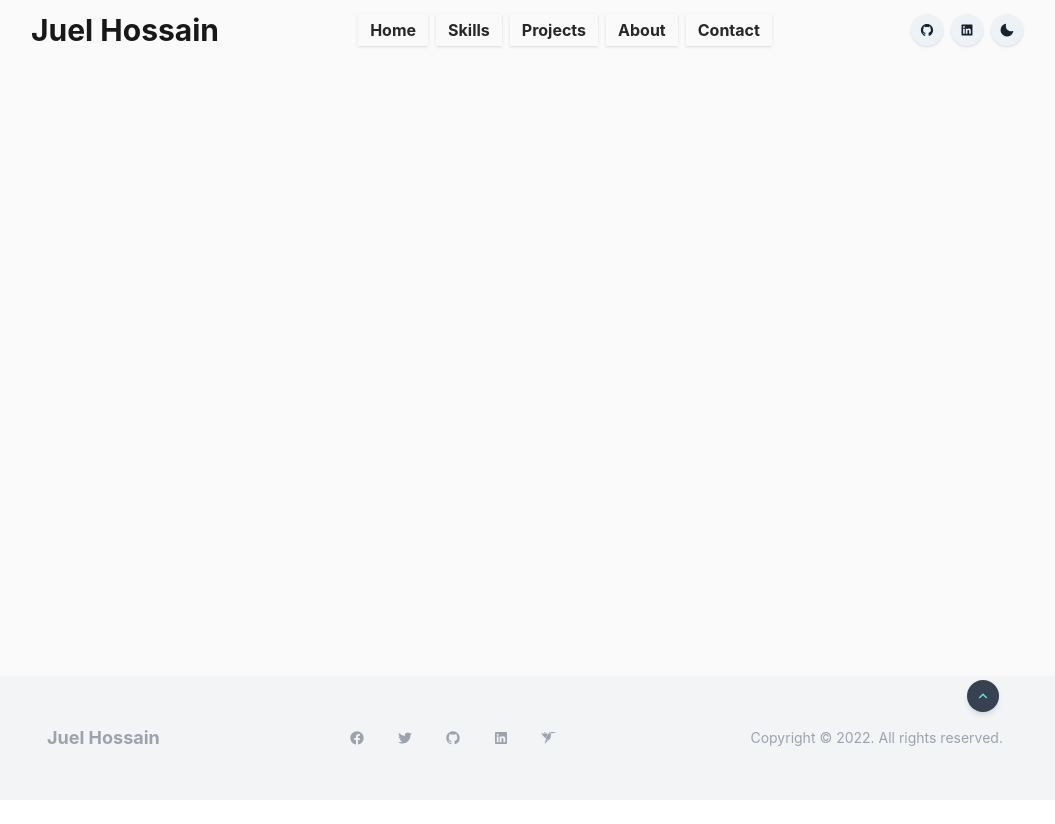
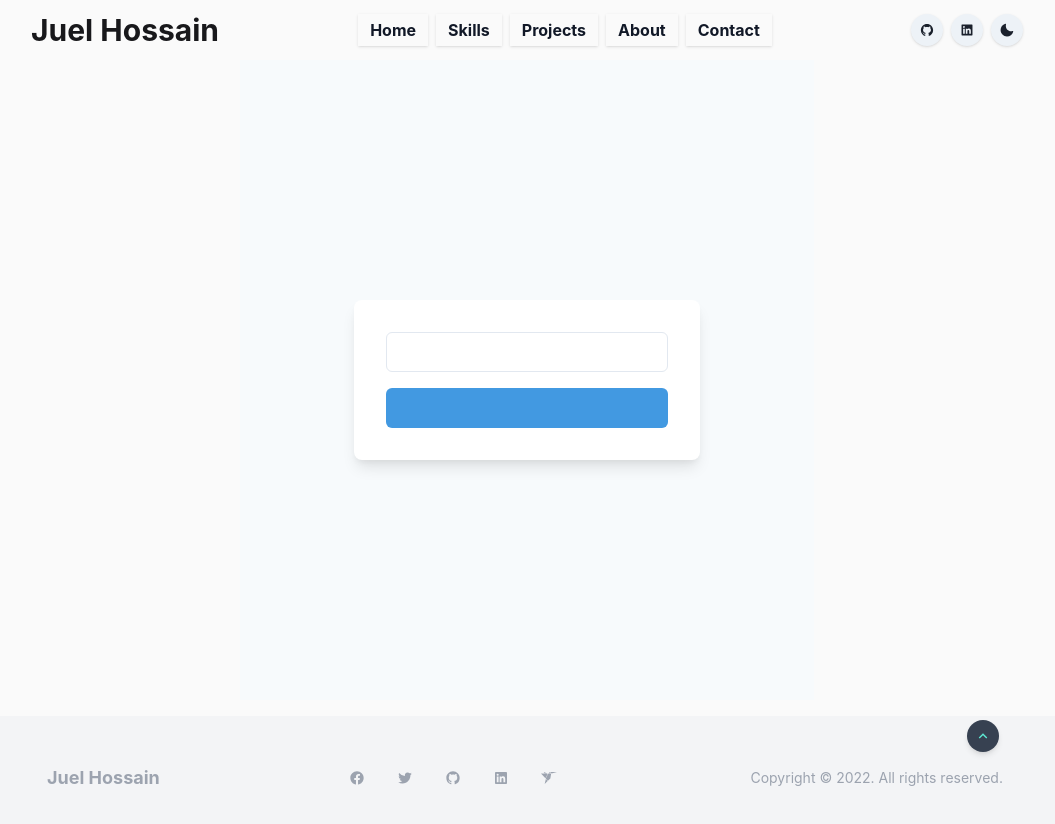
Before and after one commit to JuelHossain/Portfolio, a React (Create React App) app: page /maintenance in a window 1280 px wide. Shown: the top 824 px of the page, without its empty margins (113-1168 px from the left). Before the commit the page ends 800 px from the top, so only its background shows below. Built offline with nearby package versions, Linux system fonts and the light colour scheme.

Commit message:
trying to build a maintenance side

```diff
--- a/package.json
+++ b/package.json
@@ -24,6 +24,7 @@
     "react-hook-form": "^7.31.3",
     "react-hot-toast": "^2.2.0",
     "react-icons": "^4.4.0",
+    "react-query": "^4.0.0",
     "react-router-dom": "^6.3.0",
     "react-scripts": "5.0.1",
     "react-typed": "^1.2.0",
--- a/src/App.js
+++ b/src/App.js
@@ -6,15 +6,20 @@ import Home from "./Pages/Home/Home";
 
 import Skills from "./Pages/Skills/Skills";
 
-import Projects from "./Pages/Projects/Projects";
-import About from "./Pages/About/About";
-import Contact from './Pages/Contact/Contact';
+import { Center } from "@chakra-ui/react";
 import { Toaster } from "react-hot-toast";
 import Nav from "./Header/Nav";
-import { Center } from "@chakra-ui/react";
+import About from "./Pages/About/About";
+import Login from "./Pages/Admin/Login";
+import Contact from './Pages/Contact/Contact';
+import Projects from "./Pages/Projects/Projects";
+import { useState } from "react";
+import { AdminProvider } from "./context/AdminContext";
 function App() {
+  const [admin, setAdmin] = useState(false);
   return (
-    <div className="min-h-screen flex flex-col bg-zinc-50 dark:bg-zinc-900 text-zinc-800 dark:text-zinc-200 relative">
+    <AdminProvider value={{admin,setAdmin}}>
+      <div className="min-h-screen flex flex-col bg-zinc-50 dark:bg-zinc-900 text-gray-900 dark:text-zinc-200 relative">
 
       <Header />
       <Routes>
@@ -24,6 +29,7 @@ function App() {
         <Route path="/projects" element={<Projects />} />
         <Route path="/about" element={<About />} />
         <Route path="/Contact" element={<Contact />} />
+        <Route path="/maintenance" element={<Login/>}/>
       </Routes>
       <Center className="sticky bottom-0 bg-zinc-50 dark:bg-zinc-900 p-2 z-40 w-full">
         <Nav small={true} />
@@ -31,6 +37,7 @@ function App() {
       <Footer />
       <Toaster position="top-right" />
     </div>
+    </AdminProvider>
   );
 }
 
--- /dev/null
+++ b/src/Hooks/useProjects.js
@@ -0,0 +1,23 @@
+import { useEffect, useState } from 'react';
+
+
+const useProjects = () => {
+    const [projects, setProjects] = useState([]);
+    const [isLoading, setIsLoading] = useState(true);
+    const [error, setError] = useState(null);
+    useEffect(() => {
+        (async () => {
+            try {
+                const res = await fetch('http://localhost:5000/projects');
+            const data = await res.json();
+                setProjects(data);
+                setIsLoading(false);
+            } catch (err) {
+                setError(err);
+            }
+        })()
+    },[])
+
+    return { projects, isLoading, error };
+}
+export default useProjects;
--- /dev/null
+++ b/src/Pages/Admin/Login.js
@@ -0,0 +1,61 @@
+import { Box, Button, Container, Flex, FormControl, Input, Stack, useColorModeValue } from '@chakra-ui/react';
+import React, { useEffect, useState } from 'react';
+import { useAdmin } from './../../context/AdminContext';
+
+const Login = () => {
+    const [password, setPassword] = useState('');
+    const { admin, setAdmin } = useAdmin();
+    useEffect(() => {
+        console.log(admin)
+    },[admin])
+
+    const login = async(e) => {
+        e.preventDefault();
+        const res = await fetch('http://localhost:5000/admin', {
+            headers: {
+                password,
+                secret:'true'
+            }
+        })
+        // const data = await res.json();
+        const data = await res.json();
+        console.log('this is data', data);
+        setAdmin(data);
+
+    }
+    return (
+    <Container>
+    <Flex
+      minH={'80vh'}
+      align={'center'}
+      justify={'center'}
+      bg={useColorModeValue('gray.50', 'gray.800')}>
+      <Stack spacing={8} mx={'auto'} maxW={'lg'} py={12} px={6}>
+        <Box
+          rounded={'lg'}
+          bg={useColorModeValue('white', 'gray.700')}
+          boxShadow={'lg'}
+          p={8}>
+          <Stack spacing={4} as={'form'} onSubmit={login}>
+            <FormControl id="password">
+                                <Input type="password" value={password} onChange={(e) => {
+                                    setPassword(e.target.value);
+                                }} />
+            </FormControl>
+                            <Button
+                                type='submit'
+                bg={'blue.400'}
+                color={'white'}
+                _hover={{
+                  bg: 'blue.500',
+                }}>
+              </Button>
+            </Stack>
+        </Box>
+      </Stack>
+        </Flex>
+        </Container>
+  );
+};
+
+export default Login;
--- a/src/Pages/Projects/Projects.js
+++ b/src/Pages/Projects/Projects.js
@@ -1,12 +1,12 @@
-import { Container, SimpleGrid, Text } from "@chakra-ui/react";
+import { Container, Heading, SimpleGrid, Text } from "@chakra-ui/react";
 import React from "react";
-import { Heading } from "@chakra-ui/react";
-import ProjectsCard from "./ProjectsCard";
+import { Link } from "react-router-dom";
 import efruits from "../../assets/screencapture-efruitsmanager-web-app-2022-06-04-14_10_08.png";
 import screw from "../../assets/screencapture-screw-inc-web-app-2022-06-04-13_54_19.png";
+import superhero from "../../assets/screencapture-superheroshop-netlify-app-2022-06-04-14_36_17.png";
 import tourboy from "../../assets/screencapture-tourboy-web-app-2022-06-04-14_26_23.png";
-import superhero from "../../assets/screencapture-superheroshop-netlify-app-2022-06-04-14_36_17.png";
-import { Link } from "react-router-dom";
+import useProjects from './../../Hooks/useProjects';
+import ProjectsCard from "./ProjectsCard";
 const Projects = ({ home, size }) => {
   const projects = [
     {
@@ -48,6 +48,8 @@ const Projects = ({ home, size }) => {
       live: "https://superheroshop.netlify.app/",
     },
   ];
+    const data = useProjects();
+  console.log(data)
   return (
     <Container maxW={"container.lg"} className="my-6">
       <Heading size={"md"} className="text-center mt-12 mb-2">
--- a/src/Pages/Projects/ProjectsCard.js
+++ b/src/Pages/Projects/ProjectsCard.js
@@ -28,11 +28,11 @@ const ProjectsCard = ({ name, title, about, screen, git, live, server }) => {
                 href={git}
                 target={"_blank"}
                 icon={<AiFillGithub />}
-                className="bg-white shadow hover:bg-stone-900 hover:text-white dark:bg-gray-700 "
+                className="bg-white shadow hover:bg-stone-900 hover:text-white dark:bg-gray-700 dark:hover:bg-black "
               />
              {server&& <Button
                 leftIcon={<AiFillGithub />}
-                className="bg-white shadow  hover:bg-stone-900 hover:text-white dark:bg-gray-700"
+                className="bg-white shadow  hover:bg-stone-900 dark:hover:bg-black  hover:text-white dark:bg-gray-700"
                 as={"a"}
                 href={server}
               >
@@ -40,7 +40,7 @@ const ProjectsCard = ({ name, title, about, screen, git, live, server }) => {
               </Button>}
             </HStack>
             <Button
-              className="bg-white shadow hover:bg-red-500 hover:text-white dark:bg-gray-700"
+              className="bg-white shadow dark:hover:bg-red-500 hover:bg-red-500 hover:text-white dark:bg-gray-700"
               as={"a"}
               href={live}
             >
--- /dev/null
+++ b/src/context/AdminContext.js
@@ -0,0 +1,12 @@
+import { useContext } from "react";
+import { createContext } from "react";
+
+export const AdminContext = createContext();
+
+export const AdminProvider=({ value, children })=> {
+    return <AdminContext.Provider value={value}>{children}</AdminContext.Provider>;
+}
+
+export const useAdmin = () => {
+    return useContext(AdminContext);
+}
--- a/src/index.js
+++ b/src/index.js
@@ -1,16 +1,20 @@
-import React from 'react';
+import { ChakraProvider } from '@chakra-ui/react';
+import React, { useState } from 'react';
 import ReactDOM from 'react-dom/client';
+import { QueryClient, QueryClientProvider } from 'react-query';
 import { BrowserRouter } from 'react-router-dom';
 import App from './App';
-import { ChakraProvider } from '@chakra-ui/react'
 import './index.css';
+const queryClient = new QueryClient()
 
 const root = ReactDOM.createRoot(document.getElementById('root'));
 root.render(
   <React.StrictMode>
     <BrowserRouter>
       <ChakraProvider resetCSS>
-        <App />
+         <QueryClientProvider client={queryClient}>
+          <App />
+          </QueryClientProvider>
       </ChakraProvider>
     </BrowserRouter>
   </React.StrictMode>
--- a/tailwind.config.js
+++ b/tailwind.config.js
@@ -4,6 +4,12 @@ module.exports = {
   content: ["./src/**/*.{js,jsx,ts,tsx}"],
   theme: {
     extend: {
+      colors: {
+        main: '#e8bd0d',
+        sec: '#3944F7',
+        dark: '#0D0D0D',
+        third:'#5A20CB'
+      },
       backgroundImage: {
         'contact': "url('/src/assets/contact.jpg')",
         'contactdark': "url('/src/assets/contactdark.png')",
```
Also changed, not shown: 2 other files (tests, documents, lock files or other folders).
